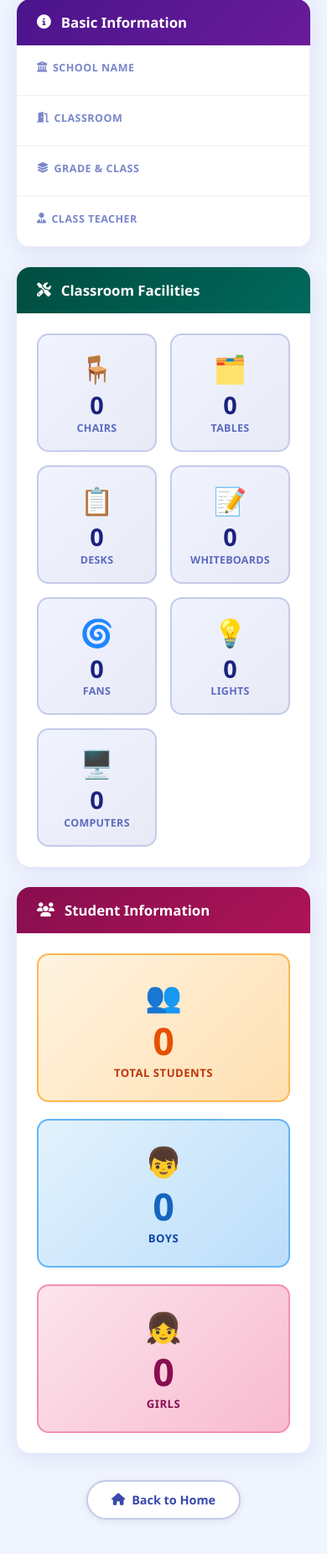
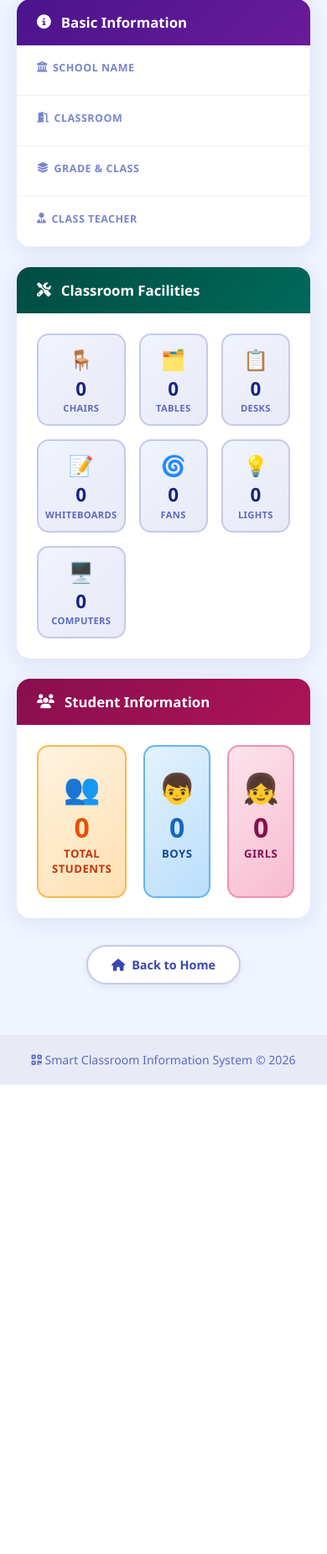
Before and after one commit to pavatharani98/smart-classroom, a Node server app: page /classroom/1 in a window 390 px wide. Shown: the part 237-2087 px from the top of the page at 84% size. After the commit the page ends 1528 px from the top, so only its background shows below. Run offline with Node 20, Linux system fonts and the light colour scheme.

Commit message:
fix mobile layout - show all facilities

```diff
--- a/public/css/style.css
+++ b/public/css/style.css
@@ -126,7 +126,7 @@ body {
 }
 
 .facilities-grid {
-  grid-template-columns: repeat(auto-fit, minmax(130px, 1fr));
+  grid-template-columns: repeat(3, 1fr);
 }
 
 .student-grid {
@@ -643,9 +643,14 @@ body {
   .form-grid { grid-template-columns: 1fr; }
   .facilities-grid { grid-template-columns: repeat(2, 1fr); }
   .student-grid { grid-template-columns: 1fr; }
-  .student-stats { grid-template-columns: 1fr; }
+  .student-stats { grid-template-columns: repeat(3, 1fr); }
   .classroom-header h1 { font-size: 1.5rem; }
   .info-grid { grid-template-columns: 1fr; }
-  .facility-grid { grid-template-columns: repeat(2, 1fr); }
+  .facility-grid { grid-template-columns: repeat(3, 1fr); }
   .btn-submit { width: 100%; justify-content: center; }
+  .facility-tile { padding: 12px 8px; }
+  .facility-tile .f-icon { font-size: 1.5rem; }
+  .facility-tile .f-count { font-size: 1.4rem; }
+  .facility-tile .f-label { font-size: 0.7rem; }
+  .stat-box .s-count { font-size: 2rem; }
 }
```
